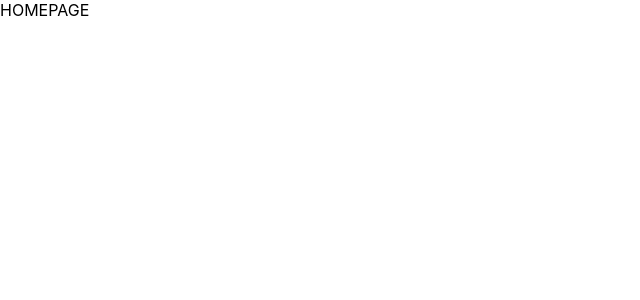
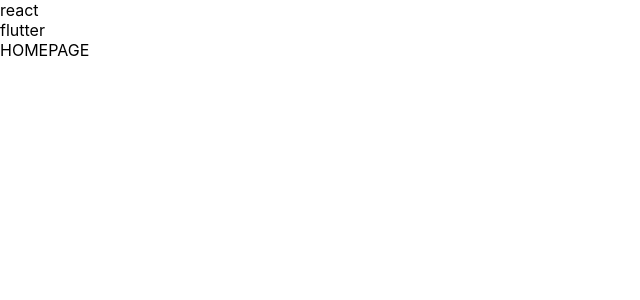
Before and after one commit to rhwnsgh2/blog-fe, a React (Create React App) app: page / in a window 1280 px wide. Shown: the top 300 px of the page, without its empty margins (0-640 px from the left). Built offline with nearby package versions, Linux system fonts and the light colour scheme.

Commit message:
add useState for sidebar

```diff
--- a/src/components/navigationBar/navBar.tsx
+++ b/src/components/navigationBar/navBar.tsx
@@ -1,7 +1,10 @@
-import React from 'react';
+import React, { useState } from 'react';
 import { SideBarData } from './navBarData';
 
 export function NavigationBar() {
+  const [sidebar, setSidebar] = useState(false);
+  const showSidebar = () => setSidebar(!sidebar);
+
   return <div>{SideBarList()}</div>;
 }
 
--- a/src/pages/home.tsx
+++ b/src/pages/home.tsx
@@ -1,5 +1,13 @@
 import React from 'react';
+import { NavigationBar } from '../components/navigationBar/navBar';
 
 export function Home(): JSX.Element {
-  return <div>HOMEPAGE</div>;
+  return (
+    <div>
+      <div>
+        <NavigationBar />
+      </div>
+      HOMEPAGE
+    </div>
+  );
 }
```
Also changed, not shown: 1 other file (tests, documents, lock files or other folders).
